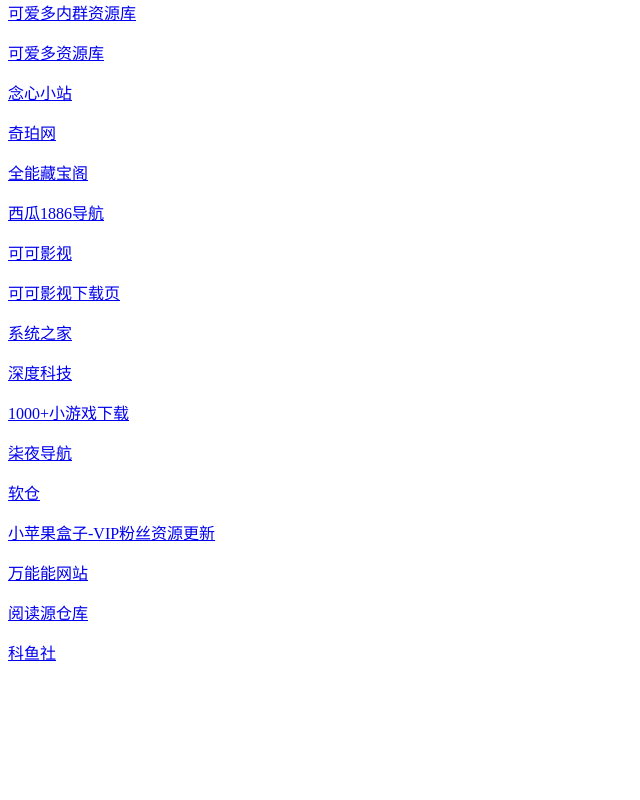
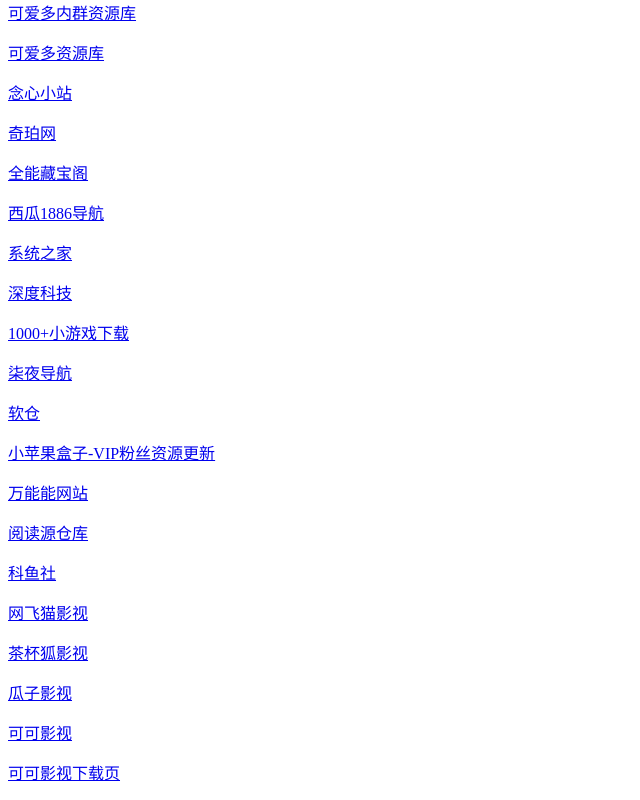
Before and after one commit to yhqmlt765/yhqmlt765.github.io, a plain HTML site: page index.html in a window 1280 px wide. Shown: the part 409-1209 px from the top of the page, without its empty margins (0-640 px from the left). Before the commit the page ends 1089 px from the top, so only its background shows below. Drawn offline with Linux system fonts and the light colour scheme.

Commit message:
Add files via upload

```diff
--- a/index.html
+++ b/index.html
@@ -21,8 +21,6 @@
 <p><a href="https://down.7po.com" target="_blank">奇珀网</a></p>
 <p><a href="https://link3.cc/jlzyk" target="_blank">全能藏宝阁</a></p>
 <p><a href="https://xigua1886.top" target="_blank">西瓜1886导航</a></p>
-<p><a href="https://www.kkys03.com" target="_blank">可可影视</a></p>
-<p><a href="https://dl.kkys1.com" target="_blank">可可影视下载页</a></p>
 <p><a href="https://www.xitongzhijia.net/" target="_blank">系统之家</a></p>
 <p><a href="https://www.deepinghost.com/" target="_blank">深度科技</a></p>
 <p><a href="https://pan.quark.cn/s/5a2bf84f05d5#/list/share/cc4a62eb31eb42e6b39c41da67762dfe" target="_blank">1000+小游戏下载</a></p>
@@ -32,5 +30,10 @@
 <p><a href="https://favorites.pages.dev/" target="_blank">万能能网站</a></p>
 <p><a href="https://www.yckceo.com/yuedu/index/index.html" target="_blank">阅读源仓库</a></p>
 <p><a href="http://keyushe.com/#" target="_blank">科鱼社</a></p>
+<p><a href="https://www.ncat21.com/" target="_blank">网飞猫影视</a></p>
+<p><a href="https://cupfox.app" target="_blank">茶杯狐影视</a></p>
+<p><a href="https://gztv27.com/" target="_blank">瓜子影视</a></p>
+<p><a href="https://www.kkys03.com" target="_blank">可可影视</a></p>
+<p><a href="https://dl.kkys1.com" target="_blank">可可影视下载页</a></p>
 </body>
 </html>
```
